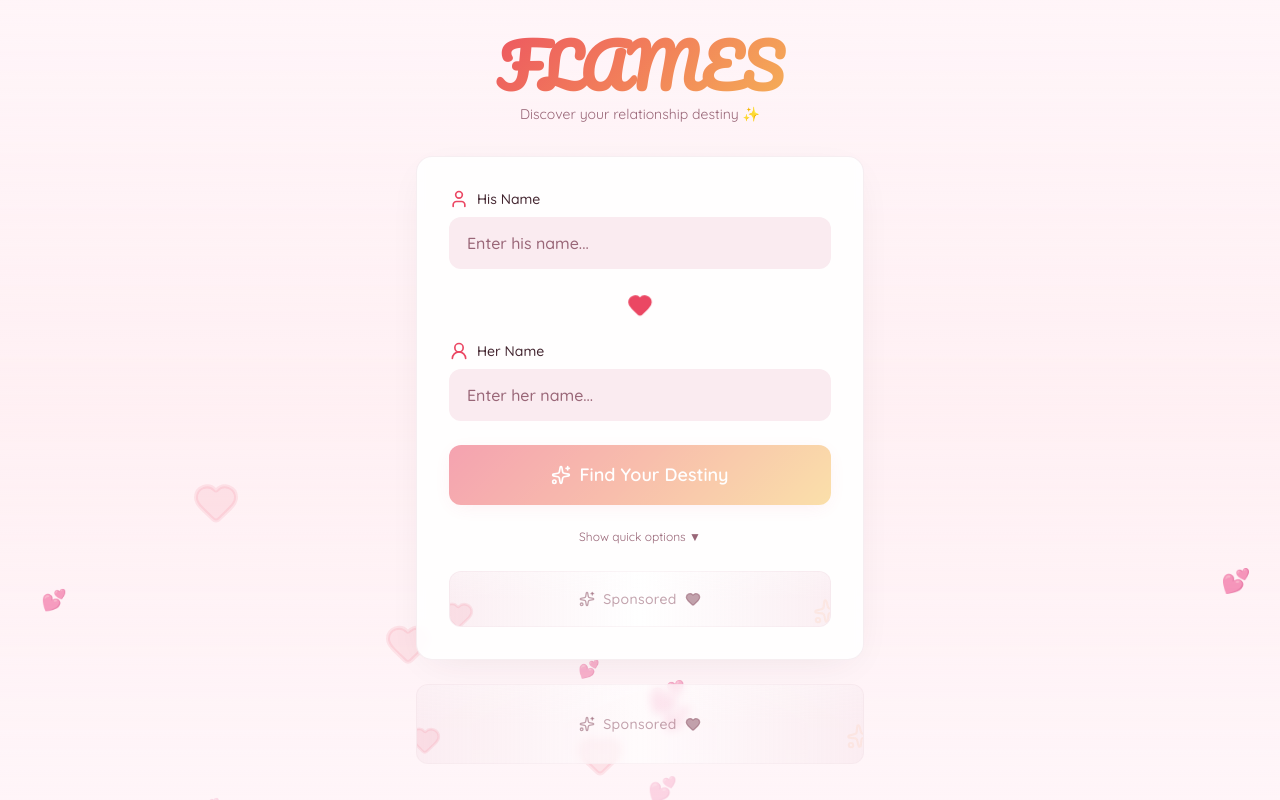
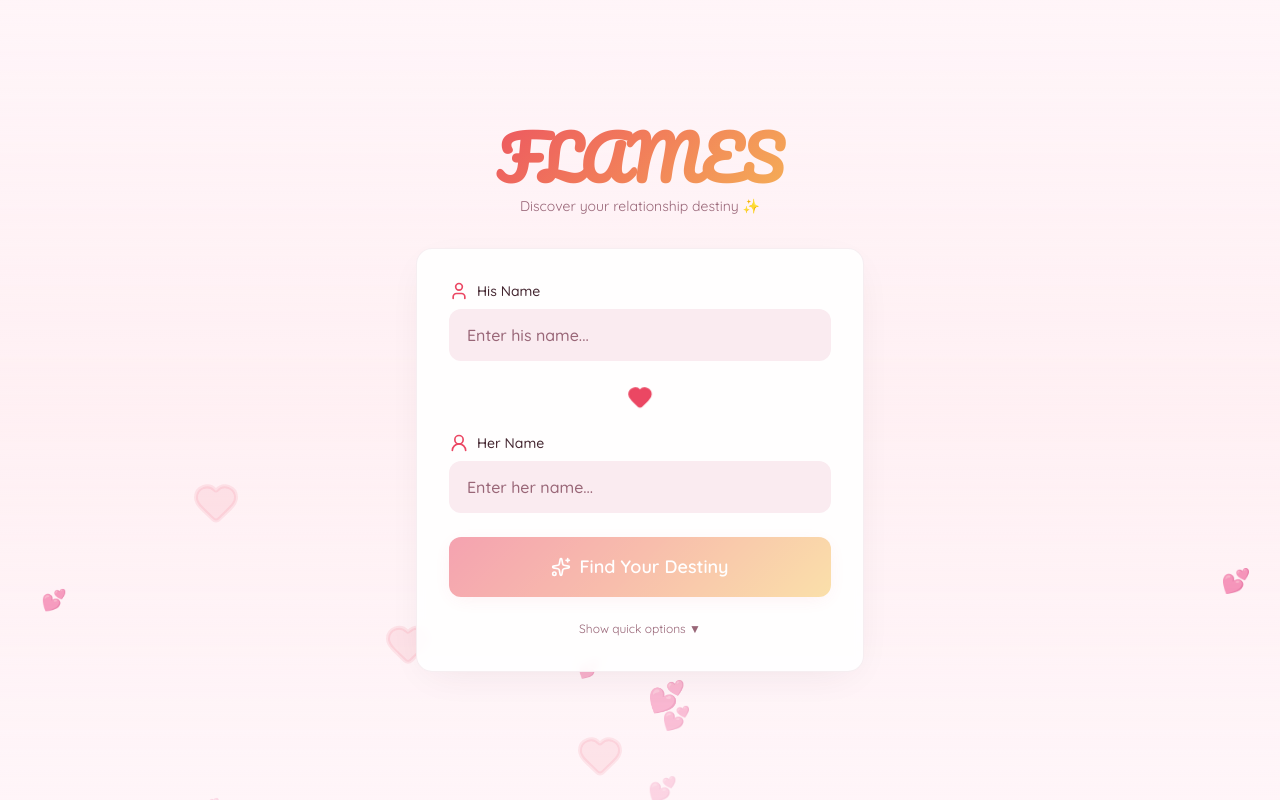
Before and after one commit to osita-dev/flames, a React (Vite) app: page / in a window 1280 px wide. Built offline with nearby package versions, Linux system fonts and the light colour scheme.

Commit message:
first commit

```diff
--- a/src/components/FlamesGame.tsx
+++ b/src/components/FlamesGame.tsx
@@ -10,11 +10,10 @@ import { EmojiReactions } from "./EmojiReactions";
 import { DynamicBackground, getThemeFromResult } from "./DynamicBackground";
 import { FlamesCountdown } from "./FlamesCountdown";
 import { WhatIfMode } from "./WhatIfMode";
-import AdBanner from "./AdBanner";
+
 import { useSoundEffects } from "@/hooks/useSoundEffects";
 import { checkEasterEgg } from "@/data/flamesData";
 import type {  EasterEgg } from "@/data/flamesData";
-import { MONETAG_EMBED_CODE, AD_PLACEMENTS } from "@/config/monetag";
 
 const FLAMES = ["F", "L", "A", "M", "E", "S"] as const;
 
@@ -285,8 +284,7 @@ export const FlamesGame = () => {
                     )}
                   </AnimatePresence>
 
-                  {/* Inline Ad - Input Phase */}
-                  {AD_PLACEMENTS.inputPhase && <AdBanner monetagCode={MONETAG_EMBED_CODE} variant="compact" />}
+
                 </motion.div>
               )}
 
@@ -364,12 +362,6 @@ export const FlamesGame = () => {
             </motion.button>
           )}
 
-          {/* Footer Ad - Always visible */}
-          {AD_PLACEMENTS.footer && (
-            <div className="mt-6 w-full">
-              <AdBanner monetagCode={MONETAG_EMBED_CODE} variant="footer" />
-            </div>
-          )}
         </motion.div>
       </div>
     </>
```
